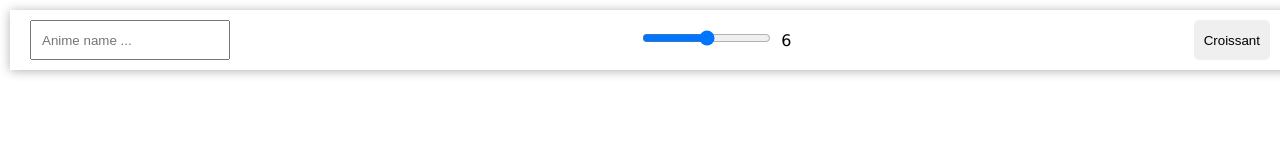
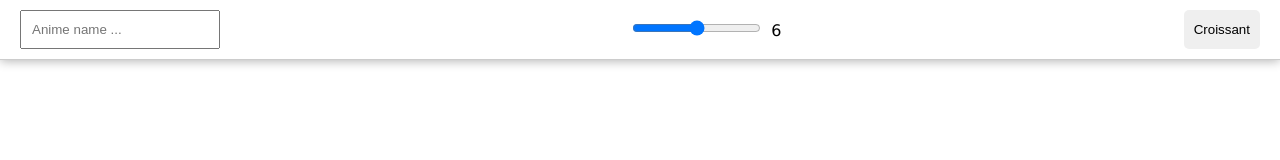
Before and after one commit to EZAM21/Animated, a plain HTML site: page index.html in a window 1280 px wide. Drawn offline with Linux system fonts and the light colour scheme; no server answers.

Commit message:
Update style.css

```diff
--- a/style.css
+++ b/style.css
@@ -13,8 +13,8 @@ header {
         display: flex;
         justify-content: space-between;
         padding: 10px 20px;
-        margin: 10px;
-        /* border: 1px solid black; */
+        border-bottom: 1px solid #ccc;
+        margin-bottom: 10px;
         width: 100%;
         height: 60px;
         box-shadow: 0 1px 10px rgba(0, 0, 0, 0.304);
```
